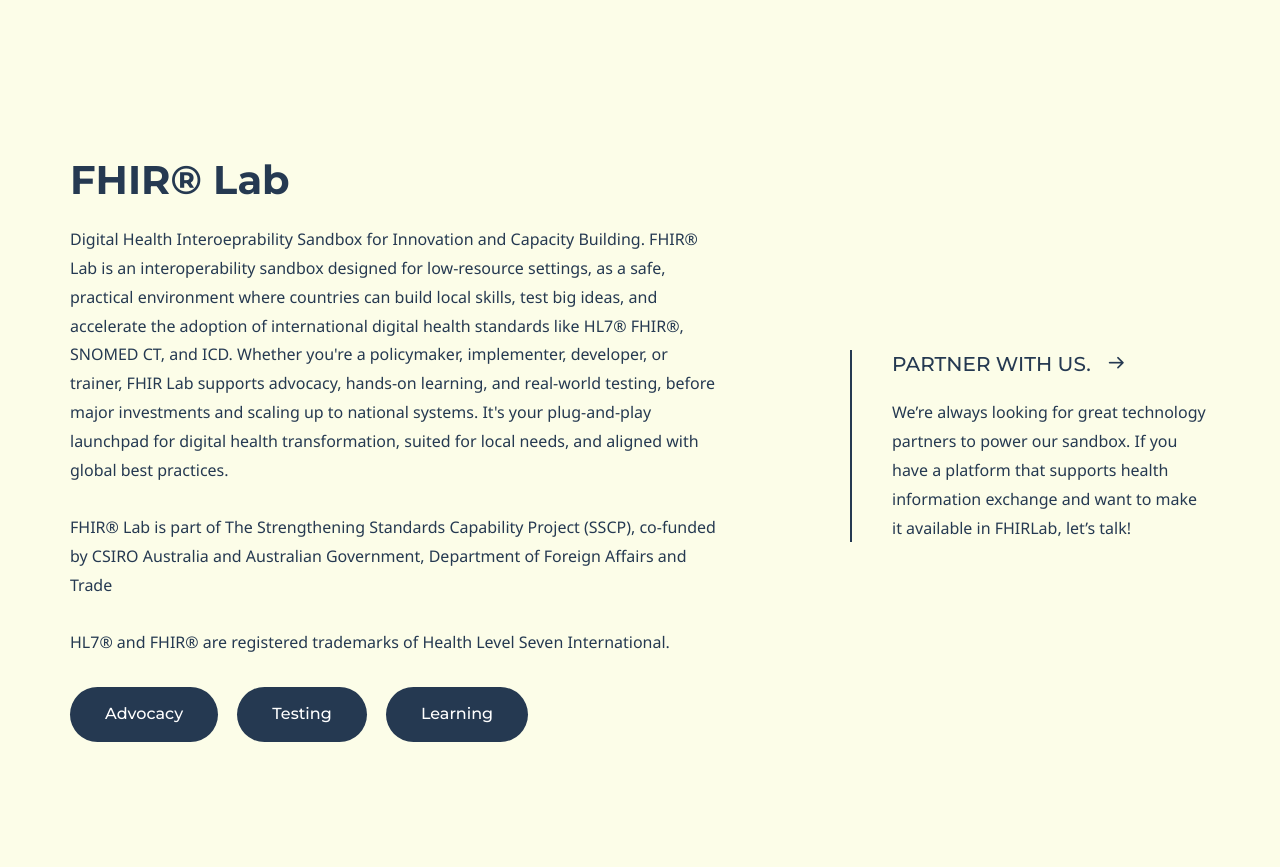
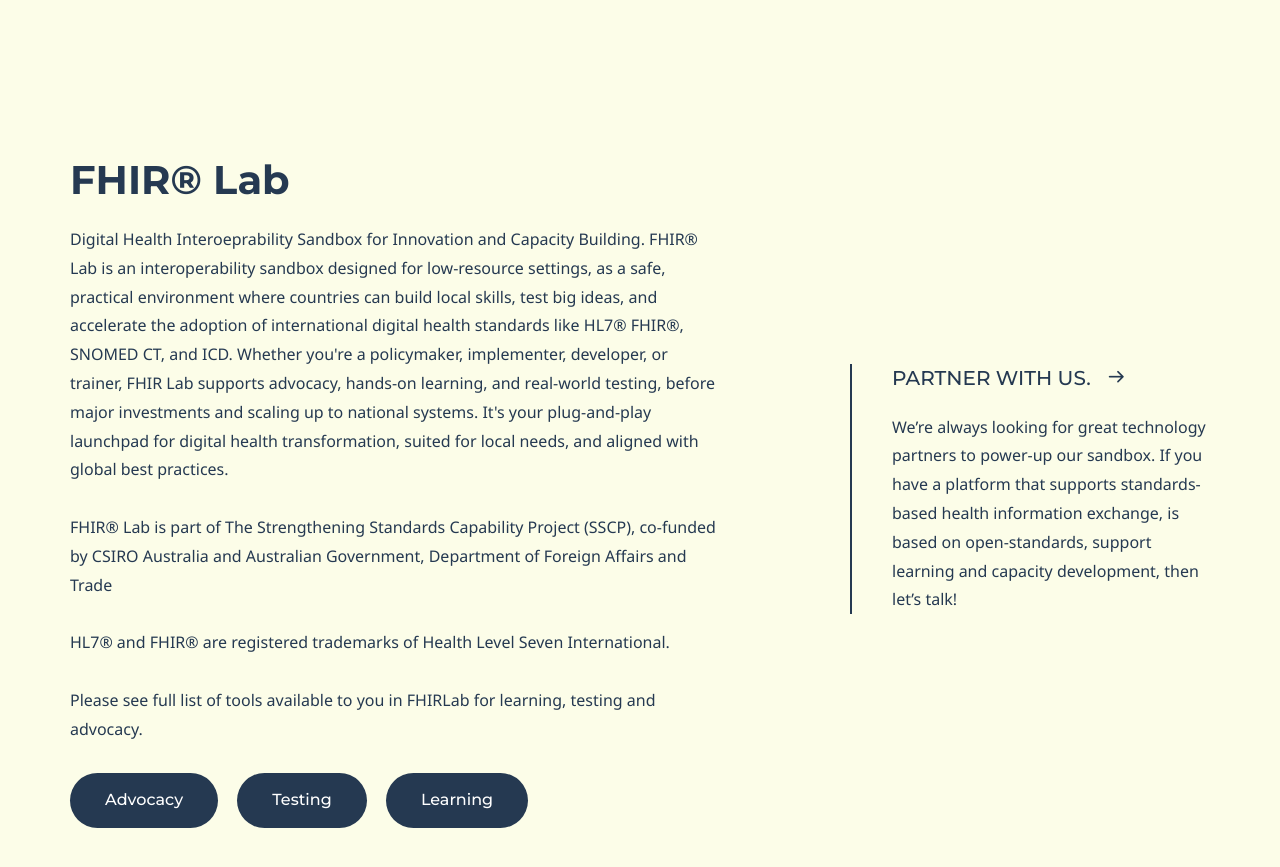
Before and after one commit to upmsilab/FHIRLab, a Jekyll site: the page built from index.md, in a window 1280 px wide and 900 px high. Shown: the top 867 px of the window. Built offline with Jekyll 4.4.1, drawn with Linux system fonts in a browser that asks for light colours; some web fonts are replaced.

Commit message:
Update index.md

```diff
--- a/index.md
+++ b/index.md
@@ -5,29 +5,29 @@
 
 # Hero section
 title: FHIR® Lab
-description: "Digital Health Interoeprability Sandbox for Innovation and Capacity Building. FHIR® Lab is an interoperability sandbox designed for low-resource settings, as a safe, practical environment where countries can build local skills, test big ideas, and accelerate the adoption of international digital health standards like HL7® FHIR®, SNOMED CT, and ICD. Whether you're a policymaker, implementer, developer, or trainer, FHIR Lab supports advocacy, hands-on learning, and real-world testing, before major investments and scaling up to national systems. It's your plug-and-play launchpad for digital health transformation, suited for local needs, and aligned with global best practices.<br><br>FHIR® Lab is part of The Strengthening Standards Capability Project (SSCP), co-funded by CSIRO Australia and Australian Government, Department of Foreign Affairs and Trade <br><br>HL7® and FHIR® are registered trademarks of Health Level Seven International."
+description: "Digital Health Interoeprability Sandbox for Innovation and Capacity Building. FHIR® Lab is an interoperability sandbox designed for low-resource settings, as a safe, practical environment where countries can build local skills, test big ideas, and accelerate the adoption of international digital health standards like HL7® FHIR®, SNOMED CT, and ICD. Whether you're a policymaker, implementer, developer, or trainer, FHIR Lab supports advocacy, hands-on learning, and real-world testing, before major investments and scaling up to national systems. It's your plug-and-play launchpad for digital health transformation, suited for local needs, and aligned with global best practices.<br><br>FHIR® Lab is part of The Strengthening Standards Capability Project (SSCP), co-funded by CSIRO Australia and Australian Government, Department of Foreign Affairs and Trade <br><br>HL7® and FHIR® are registered trademarks of Health Level Seven International. <br><br> Please see full list of tools available to you in FHIRLab for learning, testing and advocacy."
 
 
 buttons:
     - icon:
       content: Advocacy
-      url: 'advocacy'
+      url: '#'
       external_url: false
     - icon:
       content: Testing
-      url: 'tools'
+      url: '#'
       external_url: false
     - icon:
       content: Learning
-      url: 'learning'
+      url: '#'
       external_url: false
 
 # Author box
 author:
  title: Partner with us.
- title_url: 'https://github.com/upmsilab/FHIRLab/issues'
+ title_url: '#'
  external_url: true
- description: We’re always looking for great technology partners to power our sandbox. If you have a platform that supports health information exchange and want to make it available in FHIRLab, let’s talk!
+ description: We’re always looking for great technology partners to power-up our sandbox. If you have a platform that supports standards-based health information exchange, is based on open-standards, support learning and capacity development, then let’s talk!
 
 
 # Grid navigation
```
